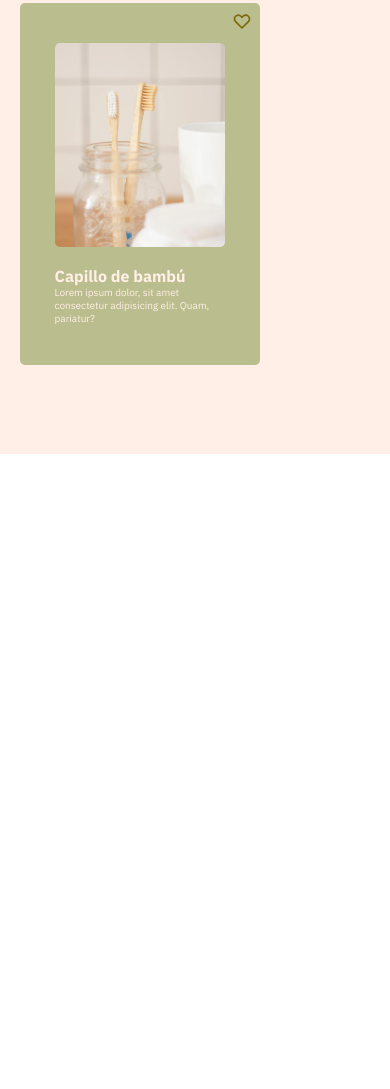
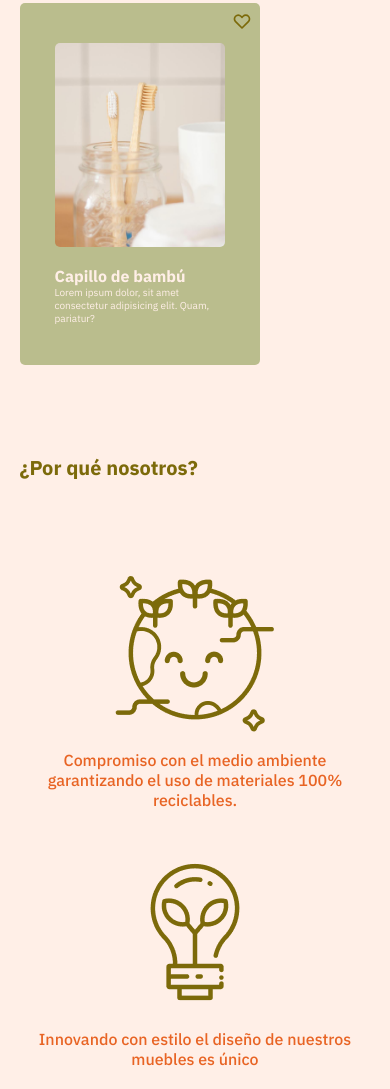
Before and after one commit to lupeMorales/eco-store, a plain HTML site: page index.html in a window 390 px wide. Shown: the part 7090-8179 px from the top of the page. Before the commit the page ends 7544 px from the top, so only its background shows below. Drawn offline with Linux system fonts and the light colour scheme.

Commit message:
add about responsive

```diff
--- a/index.html
+++ b/index.html
@@ -537,6 +537,24 @@
           </div>
         </div>
       </section>
+      <section class="about">
+        <h2>¿Por qué nosotros?</h2>
+        <div class="about__container">
+          <article class="about__article">
+            <img src="./assets/img/earth.png" alt="" />
+            <p class="text">
+              Compromiso con el medio ambiente garantizando el uso de materiales
+              100% reciclables.
+            </p>
+          </article>
+          <article class="about__article">
+            <img src="./assets/img/ecology.png" alt="" />
+            <p class="text">
+              Innovando con estilo el diseño de nuestros muebles es único
+            </p>
+          </article>
+        </div>
+      </section>
     </main>
   </body>
 </html>
--- a/styles/scss/core/variables.scss
+++ b/styles/scss/core/variables.scss
@@ -3,6 +3,7 @@ $primary-color: #ffefe7;
 $secundary-color: #ffdac6;
 $tertiary-color: #babd8d;
 $primary-text-color: #7c6a0a;
+$special-text-color: #e86424;
 $details-color: #fa9500;
 
 // font
--- /dev/null
+++ b/styles/scss/layout/about.scss
@@ -0,0 +1,35 @@
+@import "../core/variables.scss";
+
+.about {
+  padding: 0 5%;
+  background-color: $primary-color;
+  &__container {
+    display: flex;
+    justify-content: center;
+    align-items: center;
+    padding-top: 70px;
+    @media (width < 426px) {
+      flex-direction: column;
+    }
+  }
+  &__article {
+    @include article;
+    p {
+      padding-top: 15px;
+      font-size: 2.2rem;
+      font-weight: 500;
+      text-align: center;
+      color: $special-text-color;
+      @media (width < 426px) {
+        font-size: 1.6rem;
+      }
+    }
+  }
+}
+h2 {
+  font-size: 4.5rem;
+  color: $primary-text-color;
+  @media (width < 426px) {
+    font-size: 2rem;
+  }
+}
--- a/styles/scss/layout/products.scss
+++ b/styles/scss/layout/products.scss
@@ -1,5 +1,4 @@
 @import "../core/variables.scss";
-@import "../mixins/mixins.scss";
 
 .products {
   width: 100%;
--- a/styles/scss/mixins/mixins.scss
+++ b/styles/scss/mixins/mixins.scss
@@ -4,6 +4,18 @@
   position: relative;
   width: 240px;
   border-radius: 5px;
-
   padding: 40px 35px;
 }
+
+@mixin article() {
+  display: flex;
+  align-items: center;
+  justify-content: space-around;
+  width: 50%;
+  padding: 20px 0;
+
+  @media (width < 426px) {
+    flex-direction: column;
+    width: 90%;
+  }
+}
--- a/styles/style.scss
+++ b/styles/style.scss
@@ -4,3 +4,4 @@
 @import "./scss/layout/nav.scss";
 @import "./scss/layout/hero.scss";
 @import "./scss/layout/products.scss";
+@import "./scss/layout/about.scss";
```
Also changed, not shown: css/about.css (added), css/style.css, styles/style.css, 4 other files.
